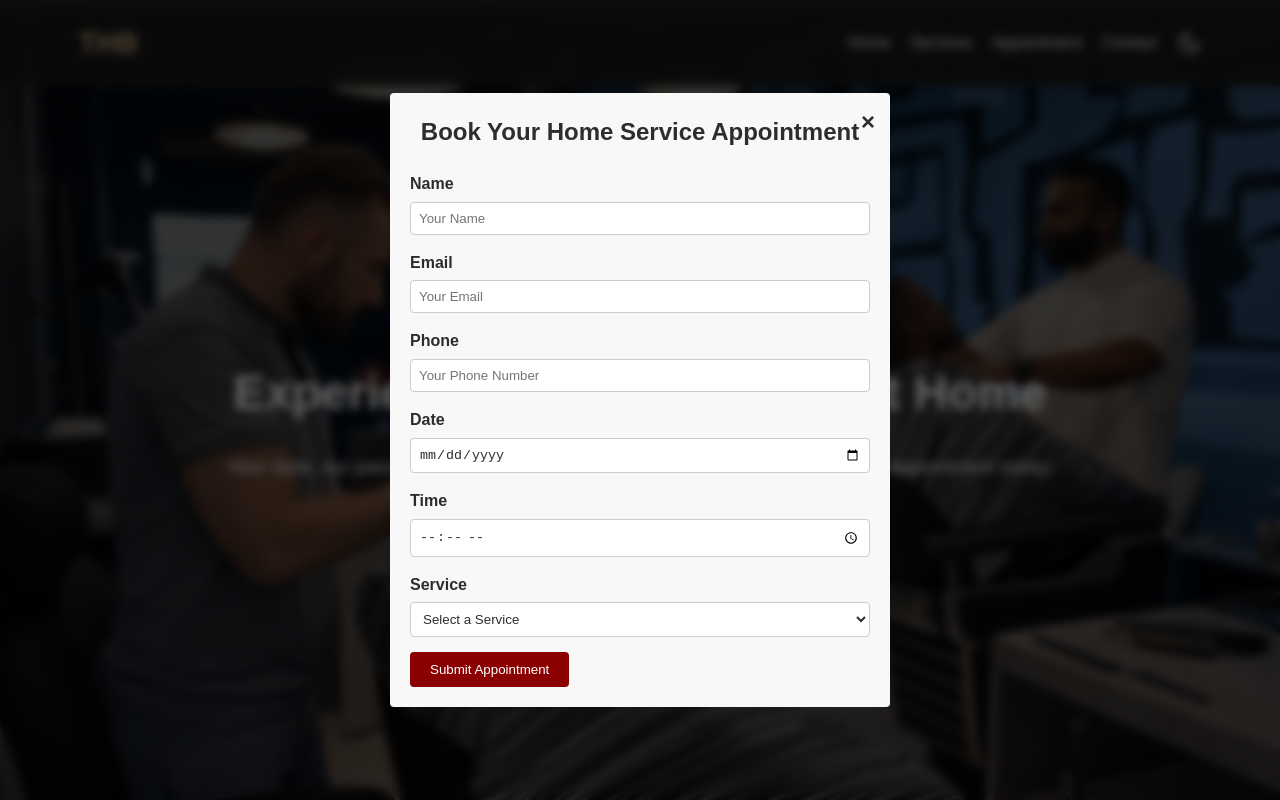
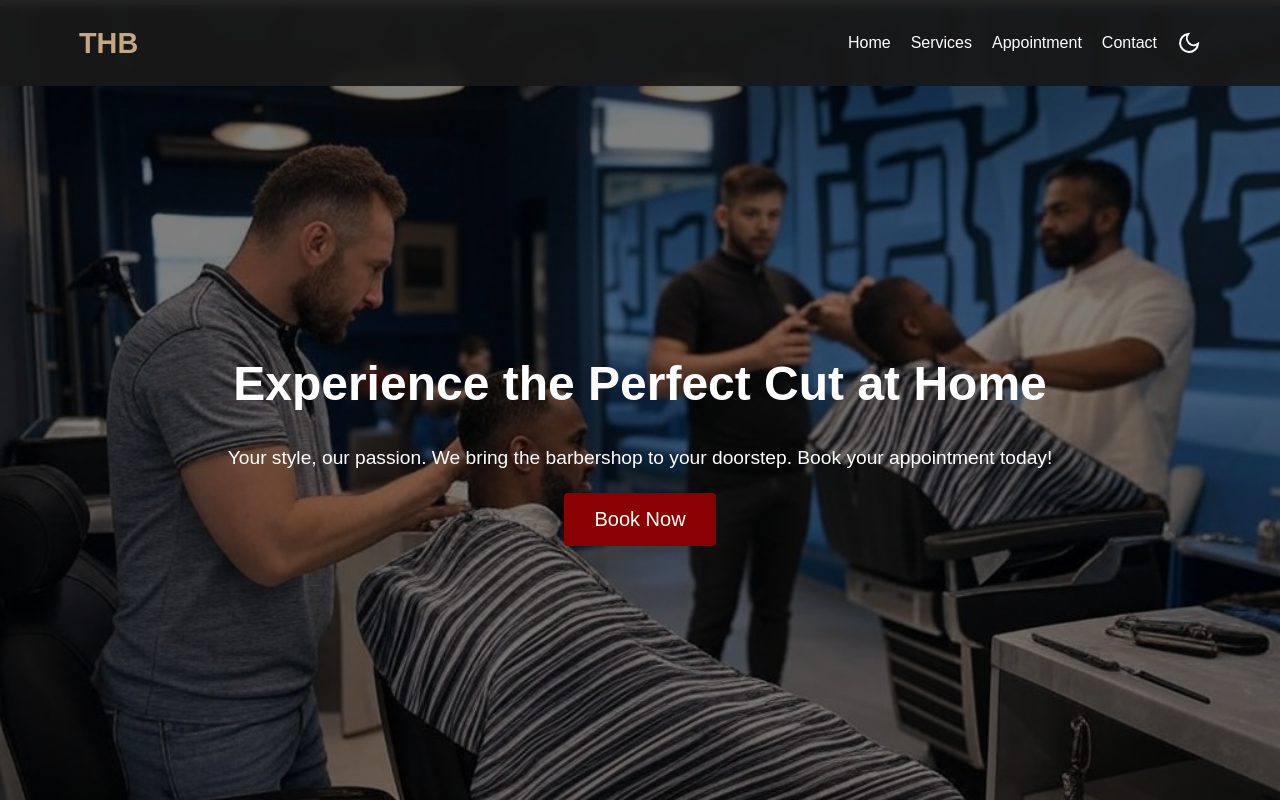
Before and after one commit to clevernat/thehomebarber, a plain HTML site: page index.html in a window 1280 px wide. Shown: the top 800 px of the page. Drawn offline with Linux system fonts and the light colour scheme.

Commit message:
made the book now botton bigger and the load display the home page

```diff
--- a/index.html
+++ b/index.html
@@ -26,7 +26,6 @@
       property="og:description"
       content="Your style, our passion. We bring the barbershop to your doorstep with professional grooming. Book your appointment today!"
     />
-    <!-- Replace 'image1.jpg' with the path to your chosen social sharing image if needed -->
     <meta property="og:image" content="https://thehomebarber.com/image1.jpg" />
     <meta property="og:url" content="https://thehomebarber.com/" />
     <meta property="og:type" content="website" />
@@ -42,6 +41,7 @@
       content="Experience the convenience of professional grooming at your home. Book your mobile barber appointment with thehomebarber today!"
     />
     <meta name="twitter:image" content="https://thehomebarber.com/image1.jpg" />
+
     <style>
       /* Smooth Scrolling */
       html {
@@ -78,6 +78,7 @@
         padding: 0;
         box-sizing: border-box;
       }
+
       body {
         font-family: Arial, sans-serif;
         line-height: 1.6;
@@ -85,9 +86,11 @@
         color: var(--text-color);
         transition: background 0.3s ease, color 0.3s ease;
       }
+
       a {
         text-decoration: none;
       }
+
       .container {
         width: 90%;
         max-width: 1200px;
@@ -104,39 +107,48 @@
         z-index: 1000;
         backdrop-filter: blur(5px);
       }
+
       .header-container {
         display: flex;
         align-items: center;
         justify-content: space-between;
       }
+
       .logo {
         font-size: 1.8em;
         font-weight: bold;
         color: var(--accent-gold);
       }
+
       .desktop-nav {
         display: block;
       }
+
       .desktop-nav .nav-list {
         list-style: none;
         display: flex;
         align-items: center;
       }
+
       .desktop-nav .nav-list li {
         margin-left: 20px;
       }
+
       .desktop-nav .nav-list li a {
         color: var(--header-text);
         transition: color 0.3s ease;
       }
+
       .desktop-nav .nav-list li a:hover {
         color: var(--accent-gold);
       }
+
       .mobile-icons {
         display: none;
         align-items: center;
         gap: 10px;
       }
+
       .hamburger {
         background: none;
         border: none;
@@ -144,13 +156,16 @@
         outline: none;
         color: var(--header-text);
       }
+
       .mobile-nav {
         display: none;
       }
+
       @media (max-width: 768px) {
         .mobile-nav.show {
           display: block;
         }
+
         .mobile-nav .nav-list {
           list-style: none;
           flex-direction: column;
@@ -163,17 +178,21 @@
           right: 0;
           z-index: 10;
         }
+
         .mobile-nav .nav-list li {
           margin: 10px 0;
         }
+
         .mobile-nav .nav-list li a {
           color: var(--header-text);
           transition: color 0.3s ease;
         }
+
         .mobile-nav .nav-list li a:hover {
           color: var(--accent-gold);
         }
       }
+
       .mode-toggle {
         background: none;
         border: none;
@@ -195,6 +214,7 @@
         align-items: center;
         position: relative;
       }
+
       .hero::after {
         content: "";
         position: absolute;
@@ -204,6 +224,7 @@
         height: 100%;
         background: var(--hero-overlay);
       }
+
       .hero-content {
         position: relative;
         z-index: 1;
@@ -212,14 +233,17 @@
         width: 100%;
         padding: 0 20px;
       }
+
       .hero-content h1 {
         font-size: 3em;
         margin-bottom: 20px;
       }
+
       .hero-content p {
         font-size: 1.2em;
         margin-bottom: 20px;
       }
+
       .btn {
         display: inline-block;
         padding: 10px 20px;
@@ -231,25 +255,35 @@
         transition: background 0.3s ease;
         margin: 0 auto;
       }
+
       .btn:hover {
         background: var(--button-hover-bg);
+      }
+
+      /* Make the "Book Now" button larger */
+      #openModal {
+        font-size: 1.25em;
+        padding: 15px 30px;
       }
 
       .services {
         padding: 40px 0;
         background: var(--section-bg);
       }
+
       .services h2 {
         text-align: center;
         margin-bottom: 30px;
         font-size: 2em;
       }
+
       .service-items {
         display: flex;
         flex-wrap: wrap;
         gap: 20px;
         justify-content: center;
       }
+
       .service-item {
         background: var(--card-bg);
         padding: 20px;
@@ -259,19 +293,23 @@
         box-shadow: var(--card-shadow);
         transition: transform 0.3s ease;
       }
+
       .service-item:hover {
         transform: translateY(-5px);
       }
+
       .service-item img {
         width: 100%;
         height: auto;
         border-radius: 4px;
       }
+
       .service-item h3 {
         margin-top: 15px;
         margin-bottom: 10px;
         color: var(--button-bg);
       }
+
       .service-item p {
         font-size: 0.9em;
       }
@@ -280,6 +318,7 @@
         padding: 40px 0;
         text-align: center;
       }
+
       .appointment h2 {
         margin-bottom: 20px;
         font-size: 2em;
@@ -291,10 +330,12 @@
         color: white;
         text-align: center;
       }
+
       .contact h2 {
         font-size: 2em;
         margin-bottom: 20px;
       }
+
       .contact p {
         margin-bottom: 10px;
       }
@@ -322,6 +363,7 @@
         align-items: center;
         justify-content: center;
       }
+
       .modal-content {
         background: var(--card-bg);
         padding: 20px;
@@ -331,10 +373,12 @@
         position: relative;
         transition: background 0.3s ease;
       }
+
       .modal-content h2 {
         text-align: center;
         margin-bottom: 20px;
       }
+
       .close {
         position: absolute;
         top: 10px;
@@ -347,11 +391,13 @@
       .form-group {
         margin-bottom: 15px;
       }
+
       .form-group label {
         display: block;
         margin-bottom: 5px;
         font-weight: bold;
       }
+
       .form-group input,
       .form-group select {
         width: 100%;
@@ -366,16 +412,20 @@
         .desktop-nav {
           display: none;
         }
+
         .mobile-icons {
           display: flex;
         }
+
         .hero {
           height: 70vh;
           background-position: center center;
         }
+
         .hero-content h1 {
           font-size: 2em;
         }
+
         .hero-content p {
           font-size: 1em;
         }
@@ -578,23 +628,27 @@
     </div>
 
     <script>
+      // Ensure the modal is hidden on page load
       document.addEventListener("DOMContentLoaded", function () {
         const modal = document.getElementById("modal");
+        modal.style.display = "none";
+
         const openModalBtn = document.getElementById("openModal");
         const closeModalBtn = document.getElementById("closeModal");
 
-        openModalBtn.addEventListener(
-          "click",
-          () => (modal.style.display = "flex")
-        );
-        closeModalBtn.addEventListener(
-          "click",
-          () => (modal.style.display = "none")
-        );
-        window.addEventListener(
-          "click",
-          (e) => e.target === modal && (modal.style.display = "none")
-        );
+        openModalBtn.addEventListener("click", () => {
+          modal.style.display = "flex";
+        });
+
+        closeModalBtn.addEventListener("click", () => {
+          modal.style.display = "none";
+        });
+
+        window.addEventListener("click", (e) => {
+          if (e.target === modal) {
+            modal.style.display = "none";
+          }
+        });
 
         document
           .getElementById("bookingForm")
@@ -603,6 +657,7 @@
             const formData = new FormData(this);
             const details = Object.fromEntries(formData.entries());
 
+            // Validate that all fields are filled in
             if (!Object.values(details).every((value) => value)) {
               alert("Please fill in all fields");
               return;
@@ -646,6 +701,13 @@
           document.querySelector(".mobile-nav").classList.toggle("show");
         });
       });
+
+      // Clear any URL hash on page load to prevent unwanted scrolling
+      window.addEventListener("load", () => {
+        if (window.location.hash) {
+          history.replaceState(null, "", window.location.pathname);
+        }
+      });
     </script>
   </body>
 </html>
```
Lines whose indentation alone changed are shown as unchanged.
